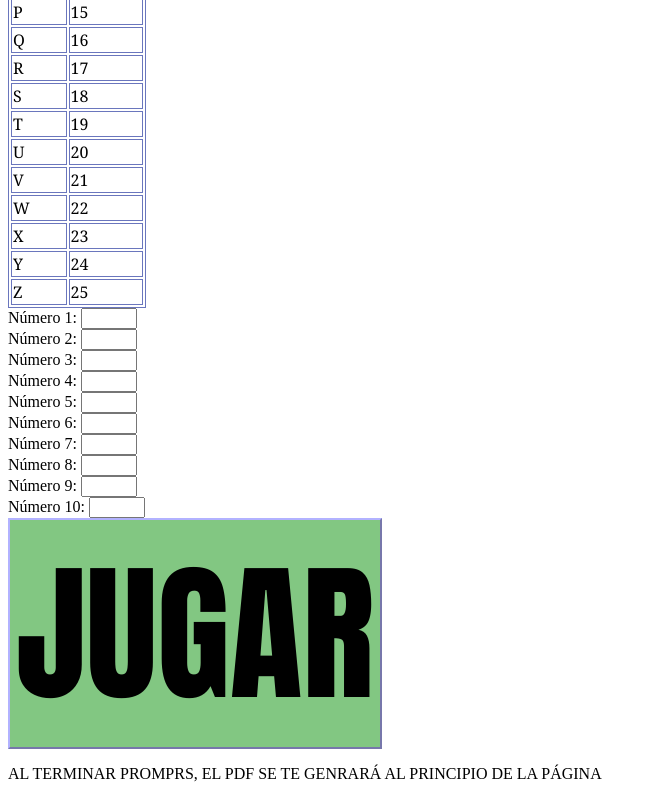
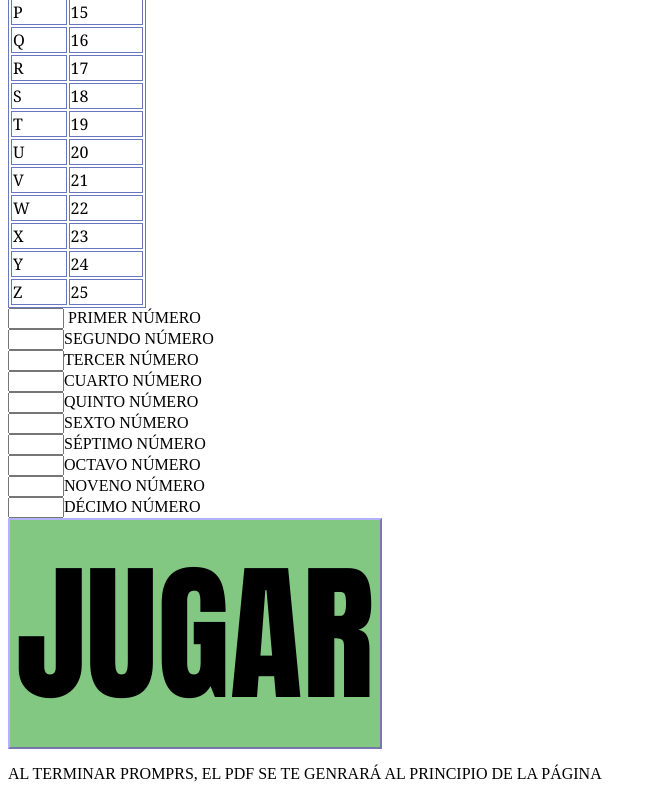
Before and after one commit to Ronaldominero/Ronaldominero.github.io, a plain HTML site: page parcial3/examen_practico_parcial3.html in a window 1280 px wide. Shown: the part 1044-1843 px from the top of the page, without its empty margins (0-655 px from the left). Drawn offline with Linux system fonts and the light colour scheme; a script that the page names is missing.

Commit message:
Update examen_practico_parcial3.html

```diff
--- a/parcial3/examen_practico_parcial3.html
+++ b/parcial3/examen_practico_parcial3.html
@@ -212,44 +212,34 @@ return false;
 </table>
 <form id="numerosForm">
     <div>
-        <label for="numero1">Número 1:</label>
-        <input type="number" id="numero1" name="numero1" min="0" max="25" required>
+        <input type="number" id="numero1" name="numero1" min="0" max="25"> PRIMER NÚMERO
     </div>
     <div>
-        <label for="numero2">Número 2:</label>
-        <input type="number" id="numero2" name="numero2" min="0" max="25" required>
+        <input type="number" id="numero2" name="numero2" min="0" max="25">SEGUNDO NÚMERO
     </div>
     <div>
-        <label for="numero3">Número 3:</label>
-        <input type="number" id="numero3" name="numero3" min="0" max="25" required>
+        <input type="number" id="numero3" name="numero3" min="0" max="25">TERCER NÚMERO
     </div>
     <div>
-        <label for="numero4">Número 4:</label>
-        <input type="number" id="numero4" name="numero4" min="0" max="25" required>
+        <input type="number" id="numero4" name="numero4" min="0" max="25">CUARTO NÚMERO
     </div>
     <div>
-        <label for="numero5">Número 5:</label>
-        <input type="number" id="numero5" name="numero5" min="0" max="25" required>
+        <input type="number" id="numero5" name="numero5" min="0" max="25">QUINTO NÚMERO
     </div>
     <div>
-        <label for="numero6">Número 6:</label>
-        <input type="number" id="numero6" name="numero6" min="0" max="25" required>
+        <input type="number" id="numero6" name="numero6" min="0" max="25">SEXTO NÚMERO
     </div>
     <div>
-        <label for="numero7">Número 7:</label>
-        <input type="number" id="numero7" name="numero7" min="0" max="25" required>
+        <input type="number" id="numero7" name="numero7" min="0" max="25">SÉPTIMO NÚMERO
     </div>
     <div>
-        <label for="numero8">Número 8:</label>
-        <input type="number" id="numero8" name="numero8" min="0" max="25" required>
+        <input type="number" id="numero8" name="numero8" min="0" max="25">OCTAVO NÚMERO
     </div>
     <div>
-        <label for="numero9">Número 9:</label>
-        <input type="number" id="numero9" name="numero9" min="0" max="25" required>
+        <input type="number" id="numero9" name="numero9" min="0" max="25" >NOVENO NÚMERO
     </div>
     <div>
-        <label for="numero10">Número 10:</label>
-        <input type="number" id="numero10" name="numero10" min="0" max="25" required>
+        <input type="number" id="numero10" name="numero10" min="0" max="25">DÉCIMO NÚMERO
     </div>
     <button onclick="return pal()">JUGAR</button>
 </form>
```
